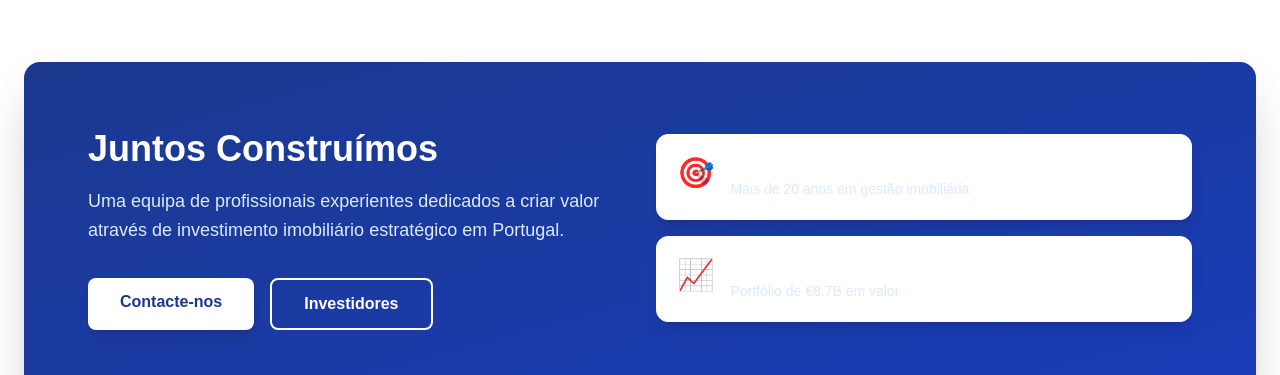
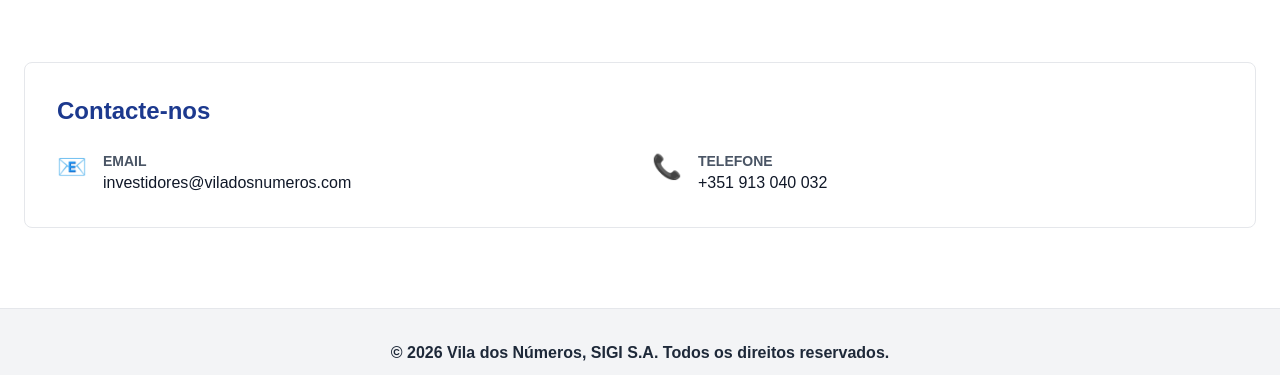
Before and after one commit to nunoleal-dotcom/viladosnumeros-headless, a Next.js app: page /about in a window 1280 px wide. Shown: the part 561-936 px from the top of the page. Built offline with nearby package versions, Linux system fonts and the light colour scheme.

Commit message:
Redesign: Simplify contact info section to minimalist card design

```diff
--- a/app/about/page.tsx
+++ b/app/about/page.tsx
@@ -145,38 +145,23 @@ export default function AboutPage() {
         </div>
       </div>
 
-      {/* CTA SECTION */}
+      {/* CONTACT INFO */}
       <div className="max-w-7xl mx-auto px-6 py-8">
-        <div className="bg-gradient-to-br from-blue-900 to-blue-800 text-white rounded-2xl overflow-hidden shadow-2xl p-10 md:p-16">
-          <div className="grid grid-cols-1 md:grid-cols-2 gap-8 items-center">
-            <div>
-              <h3 className="text-4xl font-bold mb-4 leading-tight">Juntos Construímos</h3>
-              <p className="text-blue-100 mb-8 leading-relaxed text-lg">
-                Uma equipa de profissionais experientes dedicados a criar valor através de investimento imobiliário estratégico em Portugal.
-              </p>
-              <div className="flex flex-col sm:flex-row gap-4">
-                <a href="/#contacto" className="inline-block bg-white text-blue-900 px-8 py-3 rounded-lg font-bold hover:bg-blue-50 transition text-center shadow-lg hover:shadow-xl">
-                  Contacte-nos
-                </a>
-                <a href="/investors" className="inline-block bg-transparent text-white px-8 py-3 rounded-lg font-bold hover:bg-white hover:bg-opacity-10 transition text-center border-2 border-white">
-                  Investidores
-                </a>
+        <div className="bg-white rounded-lg border border-gray-200 p-8">
+          <h3 className="text-2xl font-bold text-blue-900 mb-6">Contacte-nos</h3>
+          <div className="grid grid-cols-1 md:grid-cols-2 gap-6">
+            <div className="flex items-start gap-4">
+              <span className="text-2xl flex-shrink-0">📧</span>
+              <div>
+                <p className="text-sm text-gray-600 font-semibold uppercase">Email</p>
+                <p className="text-gray-900 font-medium">investidores@viladosnumeros.com</p>
               </div>
             </div>
-            <div className="hidden md:flex flex-col justify-center gap-4">
-              <div className="flex gap-4 items-start bg-white bg-opacity-15 p-5 rounded-xl border border-white border-opacity-30 backdrop-blur-sm hover:bg-opacity-25 transition shadow-lg">
-                <span className="text-3xl flex-shrink-0">🎯</span>
-                <div>
-                  <p className="font-bold text-white">Experiência</p>
-                  <p className="text-sm text-blue-100">Mais de 20 anos em gestão imobiliária</p>
-                </div>
-              </div>
-              <div className="flex gap-4 items-start bg-white bg-opacity-15 p-5 rounded-xl border border-white border-opacity-30 backdrop-blur-sm hover:bg-opacity-25 transition shadow-lg">
-                <span className="text-3xl flex-shrink-0">📈</span>
-                <div>
-                  <p className="font-bold text-white">Resultados</p>
-                  <p className="text-sm text-blue-100">Portfólio de €8.7B em valor</p>
-                </div>
+            <div className="flex items-start gap-4">
+              <span className="text-2xl flex-shrink-0">📞</span>
+              <div>
+                <p className="text-sm text-gray-600 font-semibold uppercase">Telefone</p>
+                <p className="text-gray-900 font-medium">+351 913 040 032</p>
               </div>
             </div>
           </div>
--- a/app/investors/page.tsx
+++ b/app/investors/page.tsx
@@ -195,37 +195,22 @@ export default function InvestorsPage() {
         </div>
 
 
-        {/* CONTACT CTA */}
-        <div className="mt-12 bg-gradient-to-br from-blue-900 to-blue-800 text-white rounded-2xl overflow-hidden shadow-2xl">
-          <div className="grid grid-cols-1 md:grid-cols-2 gap-8 p-10 md:p-16 items-center">
-            <div>
-              <h3 className="text-4xl font-bold mb-4 leading-tight">Tem Dúvidas?</h3>
-              <p className="text-blue-100 mb-8 leading-relaxed text-lg">
-                Contacte o nosso departamento de relações com investidores para esclarecer qualquer questão ou obter informações adicionais.
-              </p>
-              <div className="flex flex-col sm:flex-row gap-4">
-                <a href="/#contacto" className="inline-block bg-white text-blue-900 px-8 py-3 rounded-lg font-bold hover:bg-blue-50 transition text-center shadow-lg hover:shadow-xl">
-                  Contacte-nos
-                </a>
-                <a href="/#sobre" className="inline-block bg-transparent text-white px-8 py-3 rounded-lg font-bold hover:bg-white hover:bg-opacity-10 transition text-center border-2 border-white">
-                  Saiba Mais
-                </a>
+        {/* CONTACT INFO */}
+        <div className="mt-16 bg-white rounded-lg border border-gray-200 p-8">
+          <h3 className="text-2xl font-bold text-blue-900 mb-6">Contacte-nos</h3>
+          <div className="grid grid-cols-1 md:grid-cols-2 gap-6">
+            <div className="flex items-start gap-4">
+              <span className="text-2xl flex-shrink-0">📧</span>
+              <div>
+                <p className="text-sm text-gray-600 font-semibold uppercase">Email</p>
+                <p className="text-gray-900 font-medium">investidores@viladosnumeros.com</p>
               </div>
             </div>
-            <div className="hidden md:flex flex-col justify-center gap-4">
-              <div className="flex gap-4 items-start bg-white bg-opacity-15 p-5 rounded-xl border border-white border-opacity-30 backdrop-blur-sm hover:bg-opacity-25 transition shadow-lg">
-                <span className="text-3xl flex-shrink-0">📧</span>
-                <div>
-                  <p className="font-bold text-white">Email</p>
-                  <p className="text-sm text-blue-100">investidores@viladosnumeros.com</p>
-                </div>
-              </div>
-              <div className="flex gap-4 items-start bg-white bg-opacity-15 p-5 rounded-xl border border-white border-opacity-30 backdrop-blur-sm hover:bg-opacity-25 transition shadow-lg">
-                <span className="text-3xl flex-shrink-0">📞</span>
-                <div>
-                  <p className="font-bold text-white">Telefone</p>
-                  <p className="text-sm text-blue-100">+351 913 040 032</p>
-                </div>
+            <div className="flex items-start gap-4">
+              <span className="text-2xl flex-shrink-0">📞</span>
+              <div>
+                <p className="text-sm text-gray-600 font-semibold uppercase">Telefone</p>
+                <p className="text-gray-900 font-medium">+351 913 040 032</p>
               </div>
             </div>
           </div>
```
